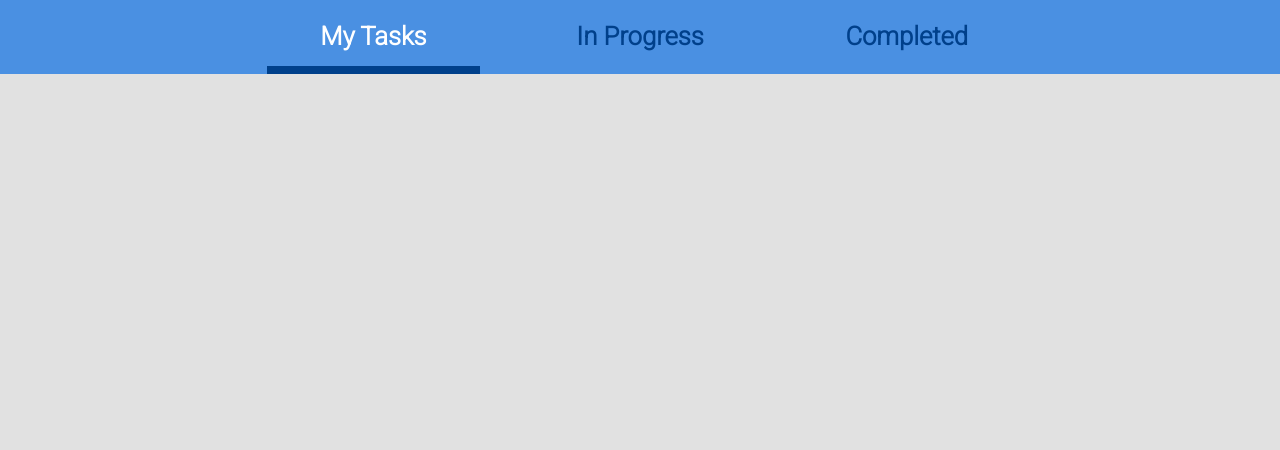
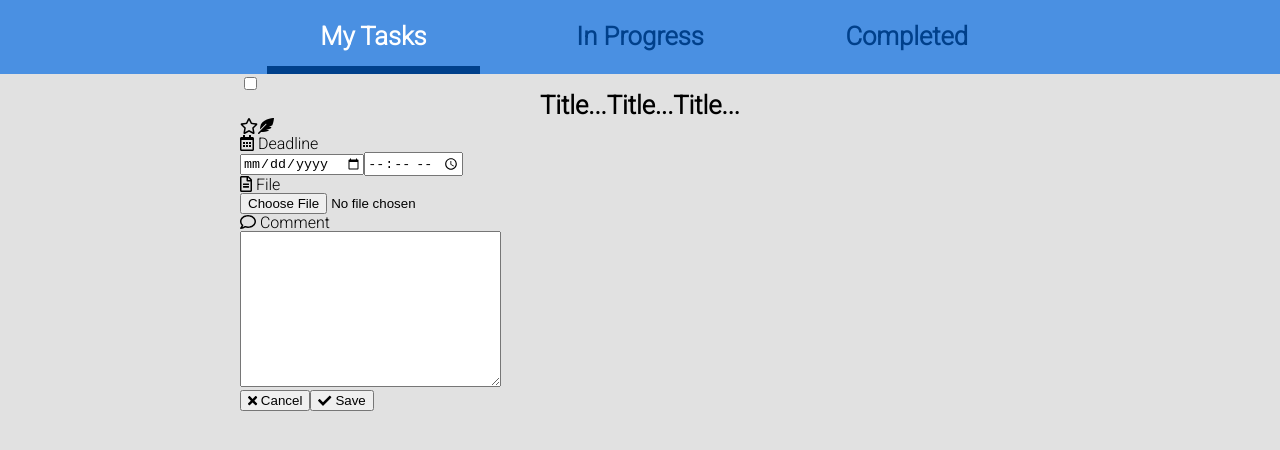
Before and after one commit to timchen0607/Task-Manager, a Vue app: page / in a window 1280 px wide. Shown: the top 450 px of the page. Built offline with nearby package versions, Linux system fonts and the light colour scheme.

Commit message:
Style: 新增 TaskList 架構

```diff
--- a/package.json
+++ b/package.json
@@ -13,6 +13,7 @@
     "vue-router": "^4.0.0-0"
   },
   "devDependencies": {
+    "@fortawesome/fontawesome-free": "^5.15.3",
     "@vue/cli-plugin-babel": "~4.5.0",
     "@vue/cli-plugin-eslint": "~4.5.0",
     "@vue/cli-plugin-router": "~4.5.0",
--- a/src/components/TaskList.vue
+++ b/src/components/TaskList.vue
@@ -1,5 +1,46 @@
 <template>
-  <div></div>
+  <header class="task-header">
+    <input type="checkbox" name="" id="" />
+    <h2 class="title">Title...Title...Title...</h2>
+    <i class="far fa-star"></i>
+    <i class="fas fa-feather-alt"></i>
+  </header>
+  <div class="task-body">
+    <div class="inputGroup">
+      <label for="" class="inputGroup-title">
+        <i class="far fa-calendar-alt"></i>
+        Deadline
+      </label>
+      <div class="inputGroup-content">
+        <input type="date" name="" id="" />
+        <input type="time" name="" id="" />
+      </div>
+    </div>
+    <div class="inputGroup">
+      <label for="" class="inputGroup-title">
+        <i class="far fa-file-alt"></i>
+        File
+      </label>
+      <div class="inputGroup-content">
+        <input type="file" name="" id="" />
+      </div>
+    </div>
+    <div class="inputGroup">
+      <label for="" class="inputGroup-title">
+        <i class="far fa-comment"></i>
+        Comment
+      </label>
+      <div class="inputGroup-content">
+        <textarea name="" id="" cols="30" rows="10"></textarea>
+      </div>
+    </div>
+  </div>
+  <footer class="task-footer">
+    <button class="task-footer-cancel">
+      <i class="fas fa-times"></i> Cancel
+    </button>
+    <button class="task-footer-save"><i class="fas fa-check"></i> Save</button>
+  </footer>
 </template>
 
 <script>
--- a/src/main.js
+++ b/src/main.js
@@ -3,6 +3,7 @@ import App from "./App.vue";
 import router from "./router.js";
 import "./assets/scss/_reset.scss";
 import "./assets/scss/_global.scss";
+import "@fortawesome/fontawesome-free/js/all.js";
 
 createApp(App)
   .use(router)
```
Also changed, not shown: 1 other file (tests, documents, lock files or other folders).
